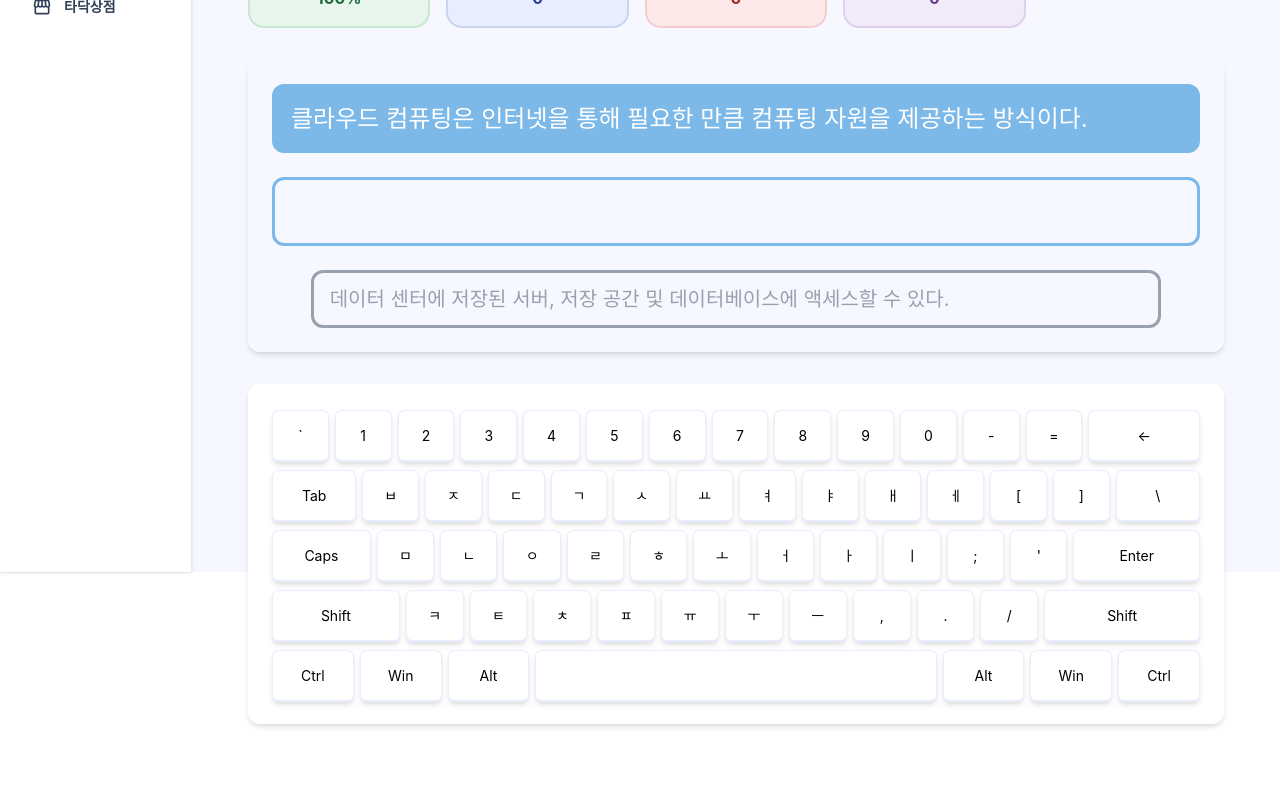
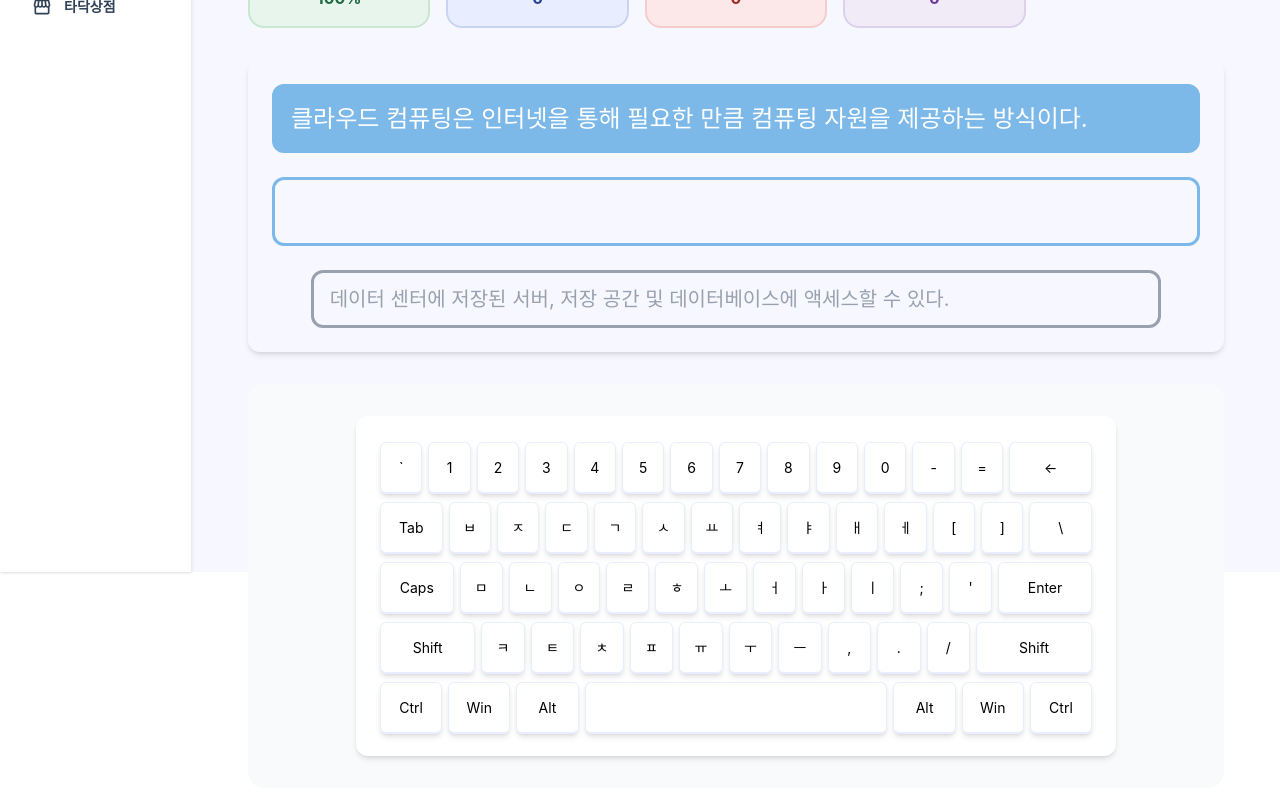
Before and after one commit to tadak-campus/tadak-frontend, a React (Vite) app: page /play in a window 1280 px wide. Shown: the part 228-1028 px from the top of the page. Before the commit the page ends 984 px from the top, so only its background shows below. Built offline with nearby package versions, Linux system fonts and the light colour scheme; no server answers.

Commit message:
feat: 타자연습 페이지에 착용 키보드 스타일 적용

```diff
--- a/src/pages/Play/PlayPage.tsx
+++ b/src/pages/Play/PlayPage.tsx
@@ -1,5 +1,6 @@
 import { useEffect, useRef, useState } from "react";
-import Keyboard from "@components/Keyboard/Keyboard";
+import KeyboardStage from "@components/Keyboard/KeyboardStage";
+import { useEquippedKeyboardStyle } from "@hooks/useEquippedKeyboardStyle";
 import { qwertyLayout } from "@components/Keyboard/KeyboardLayout";
 import useKeyboardInput from "@components/Keyboard/useKeyboardInput";
 import StatCard from "@pages/Play/components/StatCard";
@@ -17,6 +18,7 @@ const PlayPage = () => {
   const [currentIndex, setCurrentIndex] = useState(0);
   const [typed, setTyped] = useState("");
   const { pressedCodes, shiftActive } = useKeyboardInput();
+  const keyboardStyle = useEquippedKeyboardStyle();
 
   // 통계 관련 state
   const [accuracy, setAccuracy] = useState(100);
@@ -196,10 +198,11 @@ const PlayPage = () => {
         <UpcomingSentences sentences={remainingSentences} />
       </div>
 
-      <Keyboard
+      <KeyboardStage
         layout={qwertyLayout}
         pressedCodes={pressedCodes}
         shiftActive={shiftActive}
+        {...keyboardStyle}
       />
     </main>
   );
```
